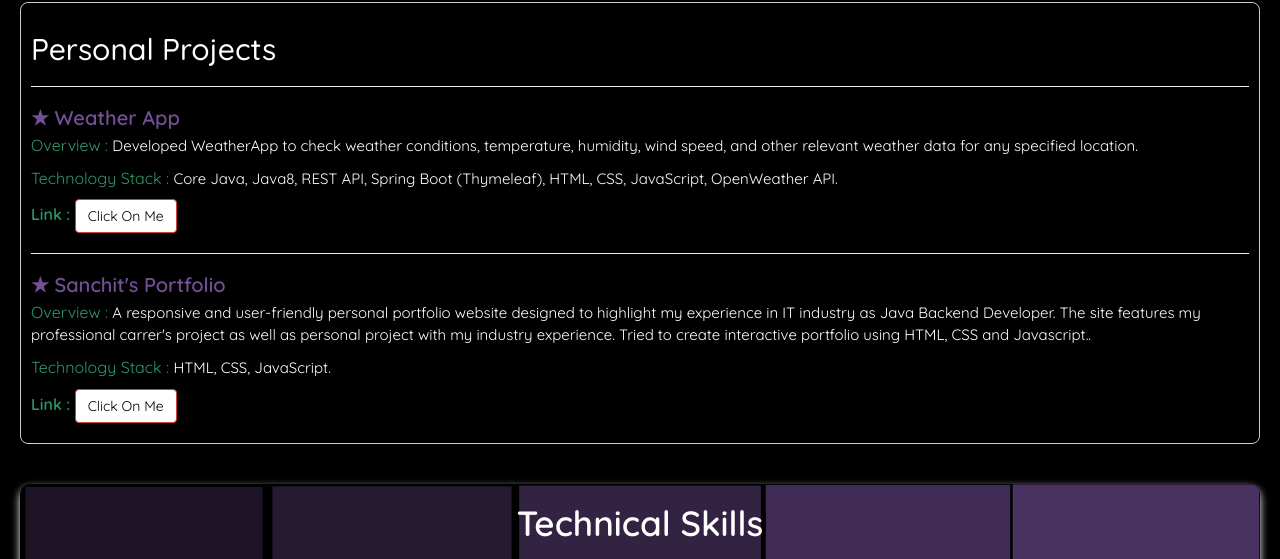
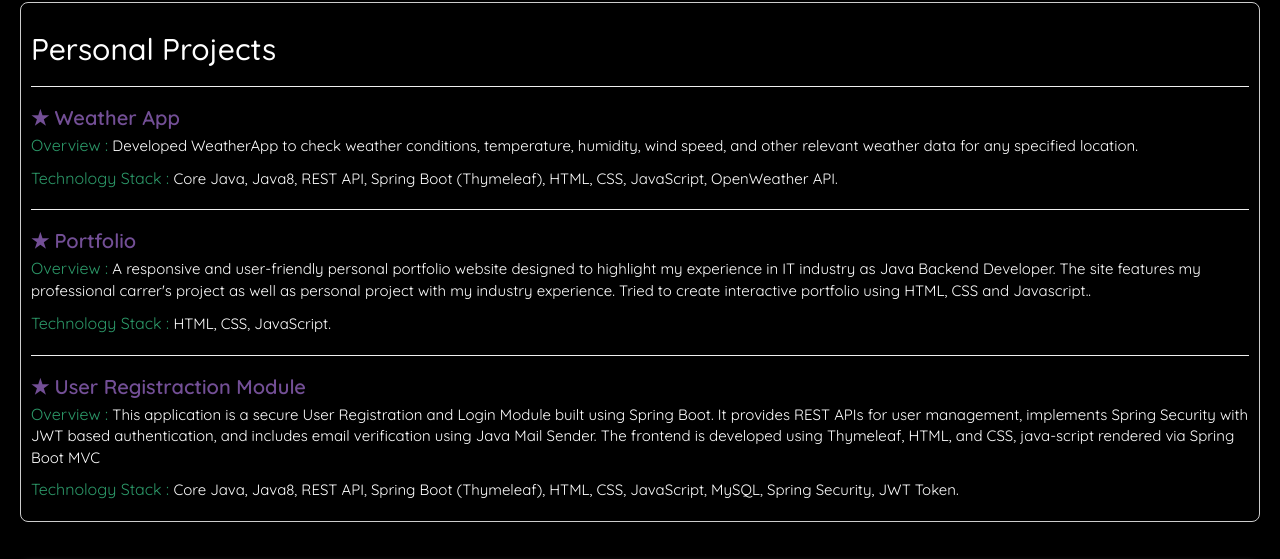
Before and after one commit to sanchits5/sanchits5.github.io, a plain HTML site: page welcome.html in a window 1280 px wide. Shown: the part 4054-4613 px from the top of the page. Drawn offline with nearby package versions, Linux system fonts and the light colour scheme.

Commit message:
New personal project added.

```diff
--- a/welcome.html
+++ b/welcome.html
@@ -178,12 +178,14 @@
            <h2 class="edu"> ★ Weather App</h2>
           <p class="content1"><span style="color: #2c9969;" class="boldword">Overview : </span> Developed WeatherApp to check weather conditions, temperature, humidity, wind speed, and other relevant weather data for any specified location.</p>
           <p class="content1"><span style="color: #2c9969;" class="boldword">Technology Stack : </span>Core Java, Java8, REST API, Spring Boot (Thymeleaf), HTML, CSS, JavaScript, OpenWeather API.</p>
-          <p style="color: #2c9969;" class="boldword">Link : <a href="https://github.com/sanchits5/weather_appX"class="btn btn-danger" role="button">Click On Me</a></p>
           <hr>
-            <h2 class="edu"> ★ Sanchit's Portfolio</h2>
+            <h2 class="edu"> ★ Portfolio</h2>
           <p class="content1"><span style="color: #2c9969;" class="boldword">Overview : </span> A responsive and user-friendly personal portfolio website designed to highlight my experience in IT industry as Java Backend Developer. The site features my professional carrer's project as well as personal project with my industry experience. Tried to create interactive portfolio using HTML, CSS and Javascript..</p>
           <p class="content1"><span style="color: #2c9969;" class="boldword">Technology Stack : </span> HTML, CSS, JavaScript.</p>
-          <p style="color: #2c9969;" class="boldword">Link : <a href="https://sanchits5.github.io/"class="btn btn-danger" role="button">Click On Me</a></p>
+            <hr>
+          <h2 class="edu"> ★ User Registraction Module</h2>
+          <p class="content1"><span style="color: #2c9969;" class="boldword">Overview : </span>  This application is a secure User Registration and Login Module built using Spring Boot. It provides REST APIs for user management, implements Spring Security with JWT based authentication, and includes email verification using Java Mail Sender. The frontend is developed using Thymeleaf, HTML, and CSS, java-script rendered via Spring Boot MVC</p>
+          <p class="content1"><span style="color: #2c9969;" class="boldword">Technology Stack : </span> Core Java, Java8, REST API, Spring Boot (Thymeleaf), HTML, CSS, JavaScript, MySQL, Spring Security, JWT Token.</p>
       </div>
     </section>
 
```
